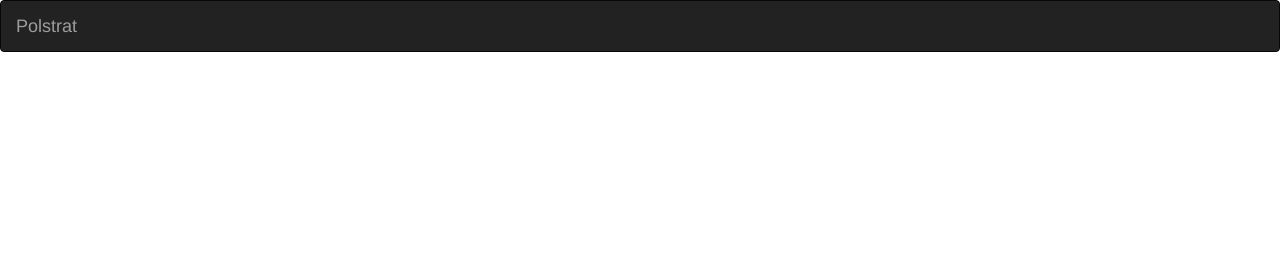
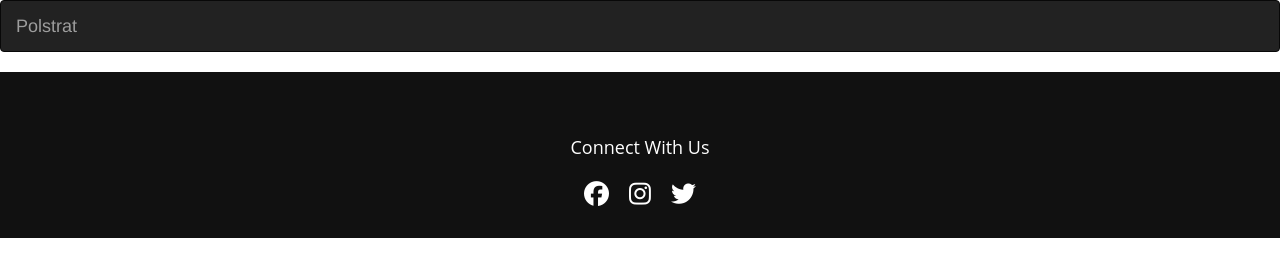
Before and after one commit to muskandhawan/FacebookAnalysis.github.io, a plain HTML site: page index.html in a window 1280 px wide. Drawn offline with nearby package versions, Linux system fonts and the light colour scheme.

Commit message:
Polstrat

```diff
--- a/index.html
+++ b/index.html
@@ -7,6 +7,8 @@
   <link rel="stylesheet" href="https://maxcdn.bootstrapcdn.com/bootstrap/3.4.1/css/bootstrap.min.css">
   <script src="https://ajax.googleapis.com/ajax/libs/jquery/3.5.1/jquery.min.js"></script>
   <script src="https://maxcdn.bootstrapcdn.com/bootstrap/3.4.1/js/bootstrap.min.js"></script>
+  <script src="https://kit.fontawesome.com/4cfe847c6f.js" crossorigin="anonymous"></script>
+  <link rel="stylesheet" href="style.css" type="text/css">
 
   <title>Embedded Analytics with Tableau</title>
 </head>
@@ -14,15 +16,16 @@
   <nav class="navbar navbar-inverse">
   <div class="container-fluid">
     <div class="navbar-header">
-      <a class="navbar-brand" href="#">Polstrat</a>
+      <a class="navbar-brand" href="https://www.polstrat.com/" target="_blank">Polstrat</a>
     </div>
   </div>
 </nav>
 
-   <div class='tableauPlaceholder' id='viz1644386153026' style='position: relative'>
+   <div class='tableauPlaceholder' id='viz1644485298070' style='position: relative'>
      <object class='tableauViz'  style='display:none;'>
        <param name='host_url' value='https%3A%2F%2Fpublic.tableau.com%2F' />
-       <param name='embed_code_version' value='3' /> <param name='site_root' value='' />
+       <param name='embed_code_version' value='3' />
+       <param name='site_root' value='' />
        <param name='name' value='Facebook_analysisChaitanyaRaj&#47;Dashboard1' />
        <param name='tabs' value='no' /><param name='toolbar' value='yes' />
        <param name='animate_transition' value='yes' />
@@ -34,14 +37,27 @@
      </object>
    </div>
    <script type='text/javascript'>
-   var divElement = document.getElementById('viz1644386153026');
+   var divElement = document.getElementById('viz1644485298070');
    var vizElement = divElement.getElementsByTagName('object')[0];
-   if ( divElement.offsetWidth > 800 ) { vizElement.style.width='1700px';vizElement.style.height='827px';}
-   else if ( divElement.offsetWidth > 500 ) { vizElement.style.width='1700px';vizElement.style.height='827px';}
+   if ( divElement.offsetWidth > 800 )
+   { vizElement.style.width='1100px';vizElement.style.height='1127px';}
+   else if ( divElement.offsetWidth > 500 )
+   { vizElement.style.width='1100px';vizElement.style.height='1127px';}
    else { vizElement.style.width='100%';vizElement.style.height='877px';}
    var scriptElement = document.createElement('script');
    scriptElement.src = 'https://public.tableau.com/javascripts/api/viz_v1.js';
    vizElement.parentNode.insertBefore(scriptElement, vizElement);
- </script>
+</script>
+ <footer>
+   <div class='footer-content'>
+     <h3>Connect with us</h3>
+     <ul class="socials">
+       <li><a href="https://www.facebook.com/teampolstrat/" target="_blank"><i class="fa-brands fa-facebook"></i></a></li>
+       <li><a href="https://www.instagram.com/teampolstrat/?hl=en" target="_blank"><i class="fa-brands fa-instagram"></i></a></li>
+       <li><a href="https://twitter.com/teampolstrat" target="_blank"><i class="fa-brands fa-twitter"></i></a></li>
+
+     </ul>
+
+
 </body>
 </html>
--- /dev/null
+++ b/style.css
@@ -0,0 +1,50 @@
+*{
+margin:0;
+padding:0;
+box-sizing: border-box;
+}
+body{
+background: white;
+}
+footer{
+background:#111;
+height: auto;
+width: 100vw;
+font-family: "Open Sans";
+padding-top: 40px;
+color: #fff;
+}
+.footer-content{
+display: flex;
+align-items: center;
+justify-content: center;
+flex-direction: column;
+text-align: center;
+}
+.footer-content h3{
+  font-size: 1.8rem;
+  font-weight: 400;
+  text-transform: capitalize;
+  line-height: 3rem;
+}
+.socials{
+  list-style: none;
+  display: flex;
+  align-items: center;
+  justify-content: center;
+  margin: 1rem 0 3rem 0;
+}
+.socials li{
+  margin:0 10px;
+}
+.socials a{
+  text-decoration: none;
+  color: #fff;
+}
+.socials a i{
+  font-size: 2.5rem;
+  transition: color .4s ease;
+}
+.socials a:hover i{
+  color: aqua;
+}
```
